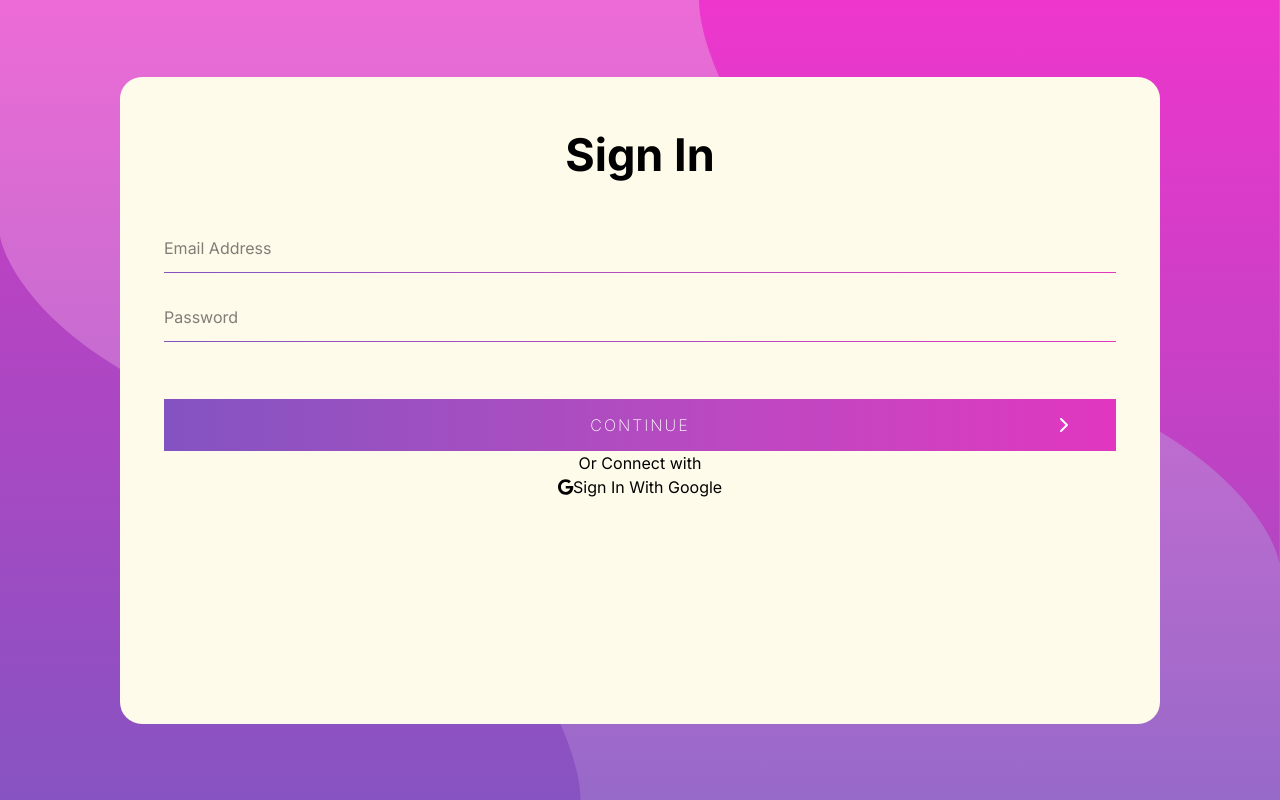
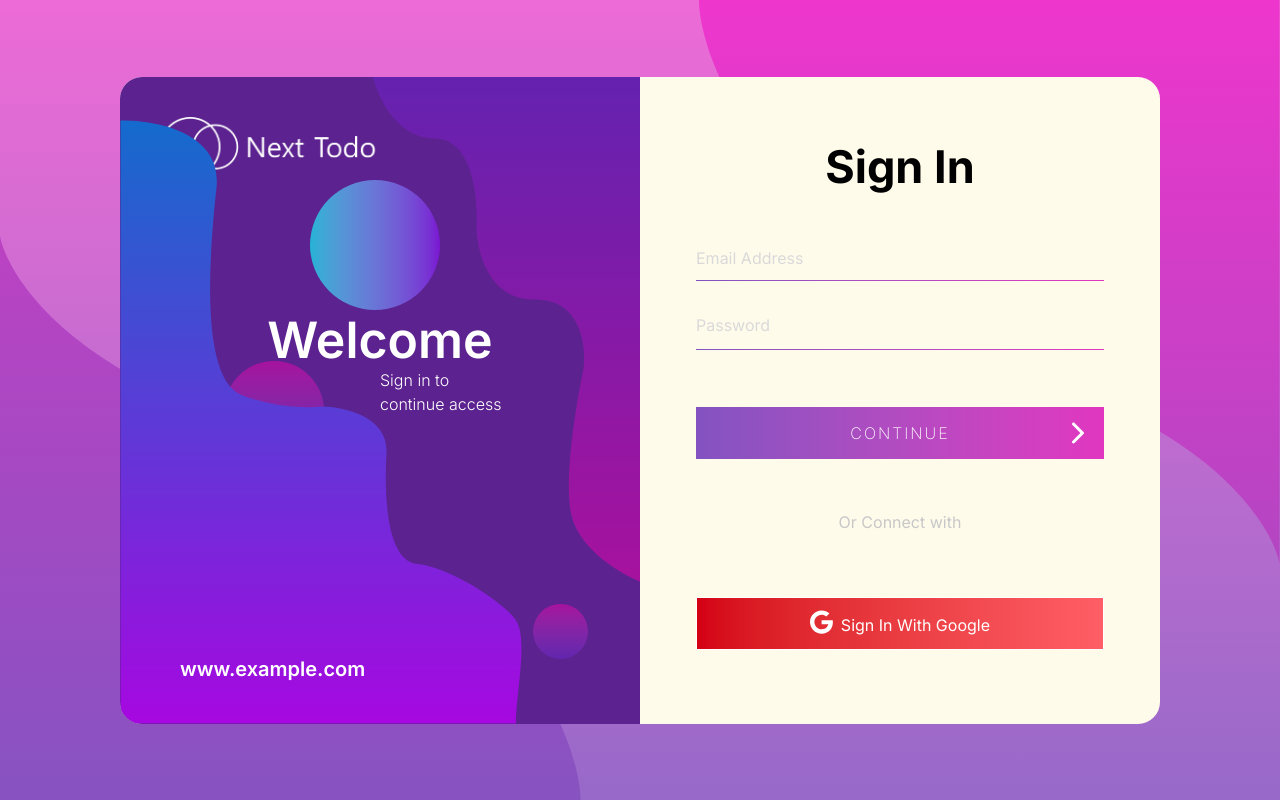
Before and after one commit to Jihan4105/Nextjs-Projects, a Next.js app: page / in a window 1280 px wide. Built offline with nearby package versions, Linux system fonts and the light colour scheme.

Commit message:
2025-03-13  Developments

```diff
--- a/app/globals.css
+++ b/app/globals.css
@@ -6,3 +6,15 @@ input:-webkit-autofill:focus,
 input:-webkit-autofill:active{
     -webkit-box-shadow: 0 0 0 30px #FFFBEB inset !important;
 }
+
+input::placeholder {
+  color: #D9D9D9;
+}
+
+img {
+  -webkit-user-drag: none;
+  user-select: none;
+  -moz-user-select: none;
+  -webkit-user-select: none;
+  -ms-user-select: none;
+}
--- a/app/page.tsx
+++ b/app/page.tsx
@@ -8,7 +8,7 @@ import vectorUp from "@public/form-vector-up.svg";
 
 export default function Page() {
   return (
-    <main className="grid place-items-center relative top-0 left-0 w-[100vw] h-[100vh] bg-gradient-to-b from-[#ED6BD6] to-[#9769C9] px-[7%] md:px-[120px] py-[76.5px]">
+    <main className="grid place-items-center relative top-0 left-0 w-[100vw] h-[100vh] bg-gradient-to-b from-[#ED6BD6] to-[#9769C9] px-[7%] md:px-[120px] lg:px-[280px] xl:px-[120px] py-[76.5px] select-none">
       <svg className="absolute left-0 bottom-0 sm:w-[581px] sm:h-[564px] h-[281px] w-[290px]" viewBox="0 0 581 564" fill="none" xmlns="http://www.w3.org/2000/svg">
         <path d="M148 148C40.4 93.6 4.5 26.6667 0 0V564H580.5C580.833 532.833 558.3 447.3 465.5 354.5C349.5 238.5 282.5 216 148 148Z" fill="url(#paint0_linear_6_7)"/>
         <defs>
@@ -27,34 +27,36 @@ export default function Page() {
         </linearGradient>
         </defs>
       </svg>
-      <div className="relative z-[1] w-[100%] h-[100%] flex sm:display-none bg-amber-50 rounded-[22px] p-11">
-        {/* <div>
+      <div className="relative z-[1] w-[100%] h-[100%] flex xl:grid xl:grid-cols-2 sm:display-none bg-amber-50 rounded-[22px] max-w-[1200px]">
+        <div className="relative bg-[#5C228F] rounded-bl-[22px] rounded-tl-[22px] p-10 text-[white] hidden xl:block">
           <Image
             src={largeLogo}
             alt="Logo"
             width={233}
             height={70}
           />
-          <h1>Welcome</h1>
-          <p>Sign in to continue access</p>
-          <div></div>
-          <div></div>
-          <div></div>
-          <span>www.example.com</span>
+          <h1 className="absolute top-[35%] left-[50%] text-[50px] translate-x-[-50%] font-semibold">Welcome</h1>
+          <p className="absolute top-[45%] left-[50%] font-light">Sign in to<br/>continue access</p>
+          <div className="w-[130px] h-[130px] rounded-[50%] bg-gradient-to-l from-[#7A15D2] to-[#24B3D6] absolute right-50"></div>
+          <div className="w-[100px] h-[100px] rounded-[50%] bg-gradient-to-b from-[#A6129E] to-[#6026AE] absolute top-[44%] left-[20%]"></div>
+          <div className="w-[55px] h-[55px] rounded-[50%] bg-gradient-to-b from-[#A6129E] to-[#6026AE] absolute bottom-[10%] right-[10%]"></div>
+          <span className="absolute bottom-10 z-[2] font-semibold text-[20px] left-15">www.example.com</span>
           <Image
+            className="absolute top-0 right-0"
             src={vectorUp}
             alt="vectorUp"
           />
           <Image
+            className="absolute rounded-bl-[22px] left-0 bottom-0"
             src={vectorDown}
             alt="vectorDown"
           />
-        </div> */}
-        <form className="flex flex-col items-center w-full">
-          <h1 className="text-[45px] font-bold mb-[36px]">Sign In</h1>
+        </div>
+        <form className="flex flex-col items-center w-full p-11 md:p-14">
+          <h1 className="text-[42px] sm:text-[45px] font-bold mb-[36px]">Sign In</h1>
           <div className="bg-gradient-to-r from-[#8353C1] to-[#E136C0] pb-[1px] w-full mb-5">
             <input
-              className="w-full py-3 bg-[#FFFBEB] outline-none"
+              className="w-full py-3 bg-[#FFFBEB] outline-none h-full"
               type="text"
               id="email"
               name="email"
@@ -70,16 +72,19 @@ export default function Page() {
               placeholder="Password"
             />
           </div>
-          <button className="relative bg-gradient-to-r from-[#8353C1] to-[#E136C0] w-full py-3.5 font-extralight tracking-[2px] text-white">
+          <button className="relative bg-gradient-to-r from-[#8353C1] to-[#E136C0] w-full py-3.5 font-extralight tracking-[2px] text-white mb-[51px] cursor-pointer">
             <span>CONTINUE</span>
             <FontAwesomeIcon
-              className="absolute right-[5%] top-[50%] translate-y-[-50%]"
+              className="absolute right-[5%] top-[50%] translate-y-[-50%] text-2xl"
               icon={faChevronRight}
             />
           </button>
-          <p>Or Connect with</p>
-          <button>
-            <FontAwesomeIcon icon={faGoogle} />
+          <p className="text-[#c7c7c7] mb-[63px]">Or Connect with</p>
+          <button className="border w-full py-3 text-white bg-gradient-to-r from-[#D40015] to-[#FF5E66] cursor-pointer">
+            <FontAwesomeIcon
+              className="mr-2 text-2xl"
+              icon={faGoogle}
+            />
             Sign In With Google
           </button>
         </form>
```
